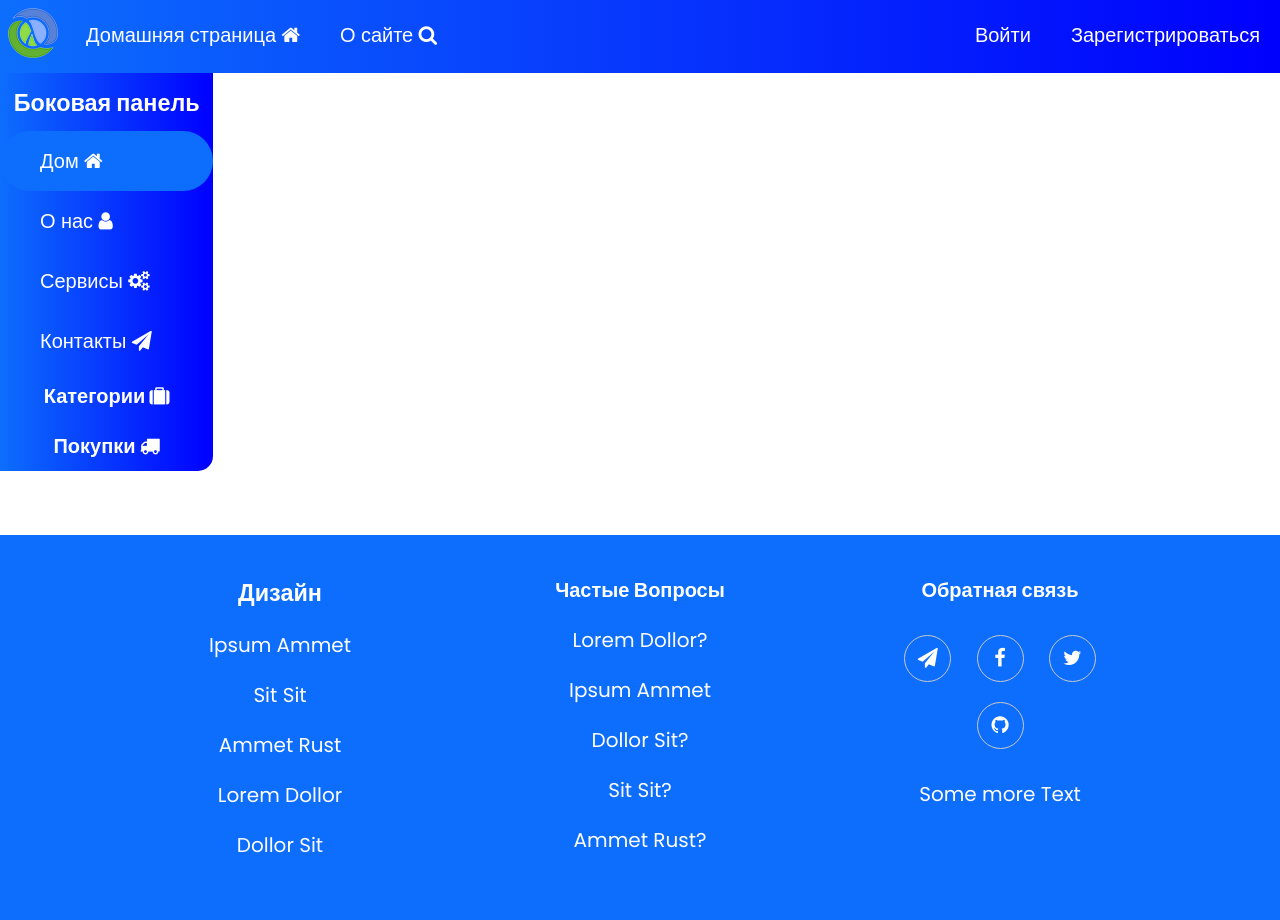
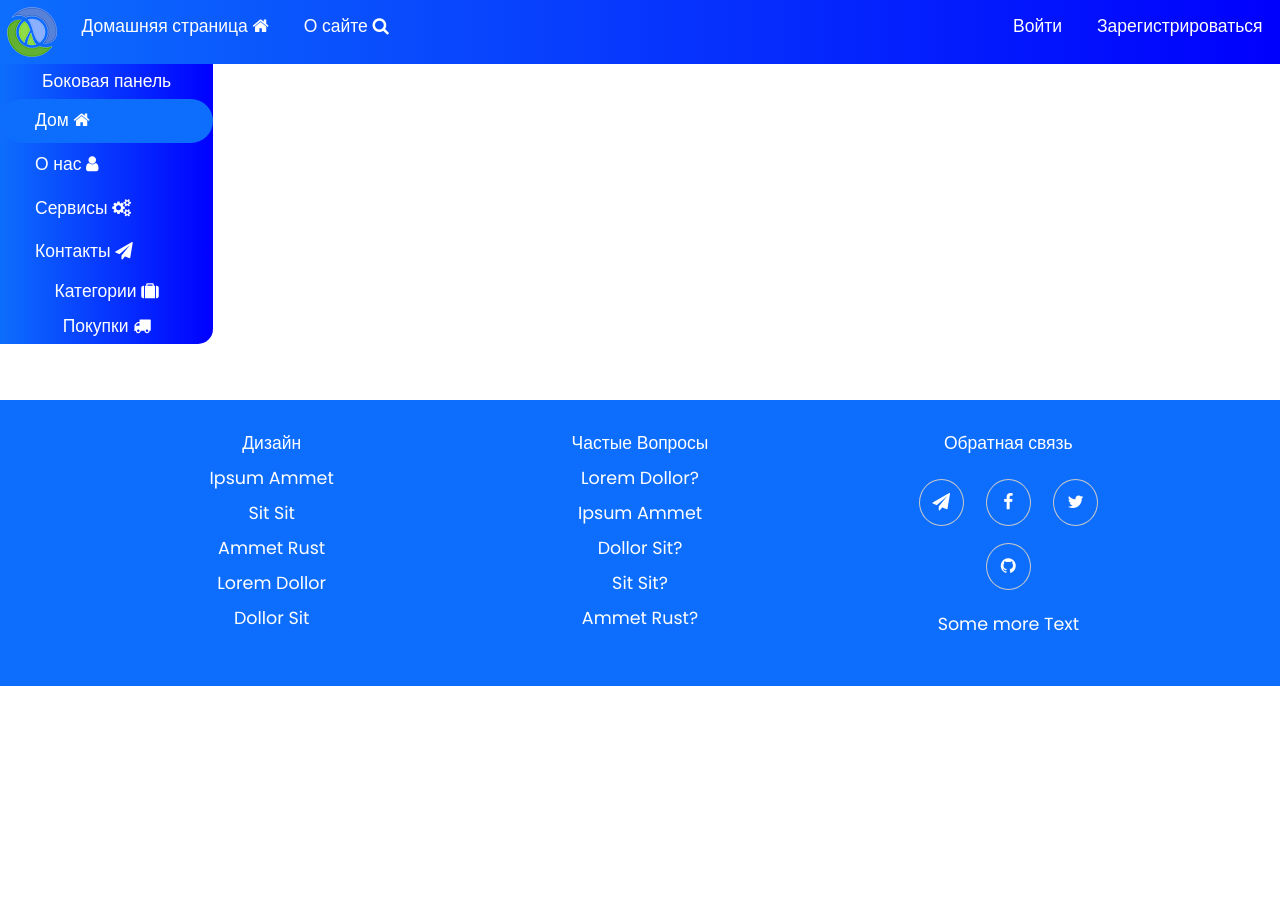
Before and after one commit to EgorKondratyev/site-shop-training, a Django app: page / in a window 1280 px wide. After the commit the page ends 686 px from the top, so only its background shows below. Run offline with Django 4.2, Linux system fonts and the light colour scheme; data that the repository does not hold is empty.

Commit message:
zeroing in css

```diff
--- a/shop/home/templates/home/base.html
+++ b/shop/home/templates/home/base.html
@@ -25,9 +25,9 @@
 <body>
 
     <!-- Preloader -->
-    <div id="preloader">
+    <!-- <div id="preloader">
         <div class="line"></div>
-    </div>
+    </div> -->
     <!-- End Preloader -->
 
 
--- a/shop/shop/static/css/style.css
+++ b/shop/shop/static/css/style.css
@@ -1,10 +1,97 @@
 @import url('https://fonts.googleapis.com/css2?family=Poppins:wght@300;400;500;600;700&display=swap');
 
+/*Обнуление*/
 * {
+	padding: 0;
 	margin: 0;
-	padding: 0;
+	border: 0;
 	font-family: 'Poppins', sans-serif;
 }
+
+*,
+*:before,
+*:after {
+	-moz-box-sizing: border-box;
+	-webkit-box-sizing: border-box;
+	box-sizing: border-box;
+}
+
+:focus,
+:active {
+	outline: none;
+}
+
+a:focus,
+a:active {
+	outline: none;
+}
+
+nav,
+footer,
+header,
+aside {
+	display: block;
+}
+
+html,
+body {
+	height: 100%;
+	width: 100%;
+	font-size: 100%;
+	line-height: 1;
+	font-size: 14px;
+	-ms-text-size-adjust: 100%;
+	-moz-text-size-adjust: 100%;
+	-webkit-text-size-adjust: 100%;
+}
+
+input,
+button,
+textarea {
+	font-family: inherit;
+}
+
+input::-ms-clear {
+	display: none;
+}
+
+button {
+	cursor: pointer;
+}
+
+button::-moz-focus-inner {
+	padding: 0;
+	border: 0;
+}
+
+a,
+a:visited {
+	text-decoration: none;
+}
+
+a:hover {
+	text-decoration: none;
+}
+
+ul li {
+	list-style: none;
+}
+
+img {
+	vertical-align: top;
+}
+
+h1,
+h2,
+h3,
+h4,
+h5,
+h6 {
+	font-size: inherit;
+	font-weight: 400;
+}
+
+/*--------------------*/
 
 
 /* Header */
@@ -118,6 +205,7 @@
 	margin: 1em 1em 0 1em;
 	border: solid 2px rgb(200, 200, 200);
 	transition: 1s;
+	text-indent: 1em;
 }
 
 .card:hover {
@@ -148,6 +236,7 @@
 
 .card-text {
 	padding: 1.5em;
+	line-height: 1.5em;
 }
 
 .read-more-container {
```
Also changed, not shown: shop/shop/static/css/register_login.css (+89 -1 lines).
